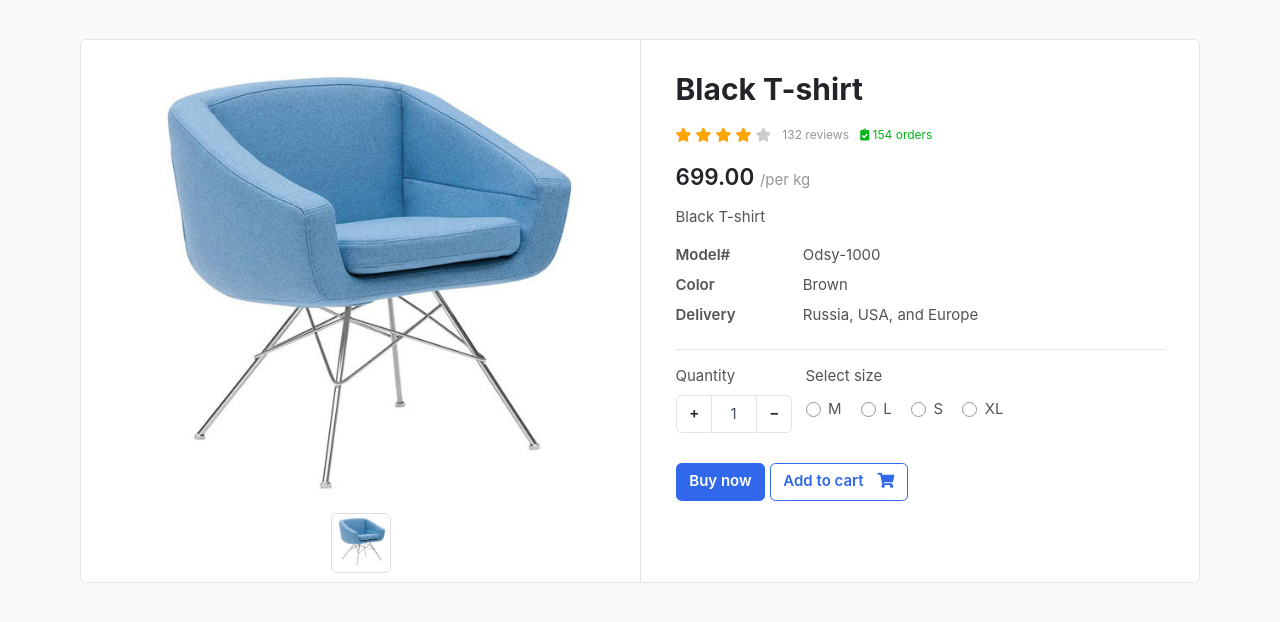
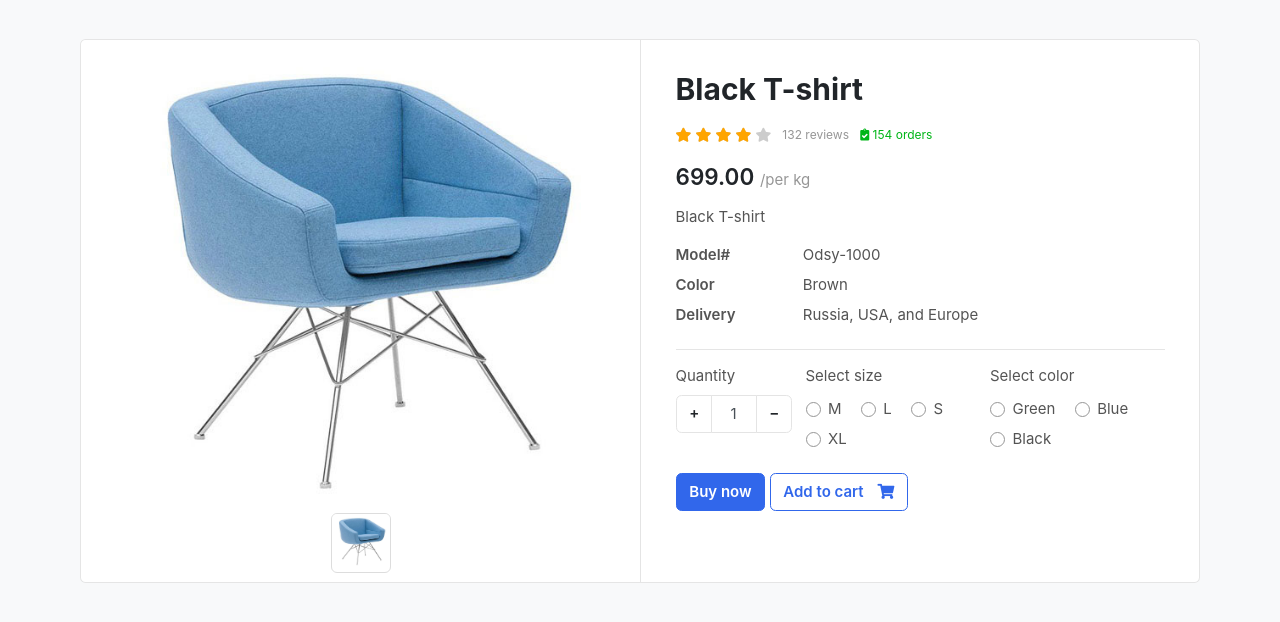
Before and after one commit to Dhruvin-Virani/E-Commerce, a Django app: a page that uses templates/product/product.html in a window 1280 px wide. Shown: the part 118-740 px from the top of the page. Run offline with Django 5.2, Linux system fonts and the light colour scheme; data comes from the database, SQL or seed files in the repository; both versions use the stored data as it was after the commit; some libraries are stand-ins or nearby versions; some web fonts are replaced.

Commit message:
Added color variant functionality, changes images and price based on color

```diff
--- a/products/models.py
+++ b/products/models.py
@@ -48,9 +48,13 @@ class Product(BaseModel):
     def get_product_price_by_size(self, size):
         return self.price + SizeVariant.objects.get(size = size).price
 
+    def get_product_price_by_color(self, color_name):
+        return self.price + ColorVariant.objects.get(color_name = color_name).price
+
 
 
 
 class ProductImage(BaseModel):
     product = models.ForeignKey(Product, on_delete=models.CASCADE, related_name="product_images")
     image = models.ImageField(upload_to="product")
+    color_variant = models.ForeignKey(ColorVariant, on_delete=models.SET_NULL, null=True, blank=True, related_name="product_images")
--- a/products/views.py
+++ b/products/views.py
@@ -1,19 +1,70 @@
 from django.shortcuts import render
-from .models import Product
+from django.db import models
+from .models import Product, ColorVariant
 
 
 def get_product(request, slug):
     try:
         product = Product.objects.get(slug = slug)
         context = {'product' : product}
+
+        # Calculate base price
+        base_price = product.price
+        updated_price = base_price
+
+        # Handle size selection
         if request.GET.get('size'):
             size = request.GET.get('size')
-            price = product.get_product_price_by_size(size)
-            print(size, price)
+            updated_price = product.get_product_price_by_size(size)
             context['selected_size'] = size
-            context['updated_price'] = price
+
+        # Handle color selection
+        selected_color = None
+        if request.GET.get('color'):
+            color_name = request.GET.get('color')
+            try:
+                selected_color = ColorVariant.objects.get(color_name=color_name)
+                # If size is already selected, add color price to the size-adjusted price
+                if request.GET.get('size'):
+                    updated_price = updated_price + selected_color.price
+                else:
+                    updated_price = product.get_product_price_by_color(color_name)
+                context['selected_color'] = color_name
+            except ColorVariant.DoesNotExist:
+                pass
+
+        # Filter images based on selected color
+        # Check if color_variant field exists in ProductImage model (for migration compatibility)
+        try:
+            if selected_color:
+                # Get images for the selected color, or fallback to images without color variant
+                images = product.product_images.filter(color_variant=selected_color)
+                if not images.exists():
+                    # If no color-specific images, show general images (without color variant)
+                    images = product.product_images.filter(color_variant__isnull=True)
+                    if not images.exists():
+                        # If still no images, show all images as fallback
+                        images = product.product_images.all()
+                context['product_images'] = images
+            else:
+                # Show images without color variant, or all images if none exist
+                images = product.product_images.filter(color_variant__isnull=True)
+                if not images.exists():
+                    images = product.product_images.all()
+                context['product_images'] = images
+        except (models.FieldDoesNotExist, Exception) as e:
+            # If color_variant field doesn't exist yet (migration not run), show all images
+            context['product_images'] = product.product_images.all()
+
+        if updated_price != base_price:
+            context['updated_price'] = updated_price
 
         return render(request, 'product/product.html', context= context )
 
+    except Product.DoesNotExist:
+        from django.http import Http404
+        raise Http404("Product not found")
     except Exception as e:
         print(e)
+        # Return a basic response even on error
+        return render(request, 'product/product.html', {'product': None, 'error': str(e)})
--- a/templates/product/product.html
+++ b/templates/product/product.html
@@ -11,15 +11,19 @@
 					<aside class="col-md-6">
 			<article class="gallery-wrap">
 			<div class="img-big-wrap">
-			  <div> <a href="#"><img src="/media/{{product.product_images.first.image}}"></a></div>
+			  <div> <a href="#"><img id="main-product-image" src="/media/{% if product_images %}{{product_images.first.image}}{% else %}{{product.product_images.first.image}}{% endif %}"></a></div>
 			</div> <!-- slider-product.// -->
 			<div class="thumbs-wrap">
 
-			{% for image in product.product_images.all %}
-
-			  <a href="#" class="item-thumb"> <img src="/media/{{image.image}}"></a>
-
-			{% endfor %}
+			{% if product_images %}
+				{% for image in product_images %}
+				  <a href="#" class="item-thumb" onclick="changeMainImage('/media/{{image.image}}'); return false;"> <img src="/media/{{image.image}}"></a>
+				{% endfor %}
+			{% else %}
+				{% for image in product.product_images.all %}
+				  <a href="#" class="item-thumb" onclick="changeMainImage('/media/{{image.image}}'); return false;"> <img src="/media/{{image.image}}"></a>
+				{% endfor %}
+			{% endif %}
 
 			</div> <!-- slider-nav.// -->
 			</article> <!-- gallery-wrap .end// -->
@@ -92,8 +96,24 @@
 							<div class="mt-1">
 							{% for size in product.size_variant.all %}
 								<label class="custom-control custom-radio custom-control-inline">
-								  <input type="radio" onchange="get_correct_price('{{size.size}}')" name="selected_size" {% if selected_size == size.size %} checked {% endif %} class="custom-control-input">
+								  <input type="radio" onchange="updateProductVariant('size', '{{size.size}}')" name="selected_size" value="{{size.size}}" {% if selected_size == size.size %} checked {% endif %} class="custom-control-input">
 								  <div class="custom-control-label">{{size.size}}</div>
+								</label>
+
+								{% endfor %}
+
+							</div>
+							{% endif %}
+						</div> <!-- col.// -->
+					<div class="form-group col-md">
+						{% if product.color_variant.count %}
+							<label>Select color</label>
+
+							<div class="mt-1">
+							{% for color in product.color_variant.all %}
+								<label class="custom-control custom-radio custom-control-inline">
+								  <input type="radio" onchange="updateProductVariant('color', '{{color.color_name}}')" name="selected_color" value="{{color.color_name}}" {% if selected_color == color.color_name %} checked {% endif %} class="custom-control-input">
+								  <div class="custom-control-label">{{color.color_name}}</div>
 								</label>
 
 								{% endfor %}
@@ -117,8 +137,31 @@
 
 			<script>
 
-				function get_correct_price(size){
-					window.location.href = window.location.pathname + `?size=${size}`
+				function changeMainImage(imageSrc) {
+					document.getElementById('main-product-image').src = imageSrc;
+				}
+
+				function updateProductVariant(type, value) {
+					const urlParams = new URLSearchParams(window.location.search);
+
+					if (type === 'size') {
+						urlParams.set('size', value);
+					} else if (type === 'color') {
+						urlParams.set('color', value);
+					}
+
+					// Preserve the other parameter if it exists
+					const currentSize = document.querySelector('input[name="selected_size"]:checked');
+					const currentColor = document.querySelector('input[name="selected_color"]:checked');
+
+					if (currentSize && type !== 'size') {
+						urlParams.set('size', currentSize.value);
+					}
+					if (currentColor && type !== 'color') {
+						urlParams.set('color', currentColor.value);
+					}
+
+					window.location.href = window.location.pathname + '?' + urlParams.toString();
 				}
 
 			</script>
```
Also changed, not shown: db.sqlite3, products/migrations/0003_productimage_color_variant_and_more.py (added).
